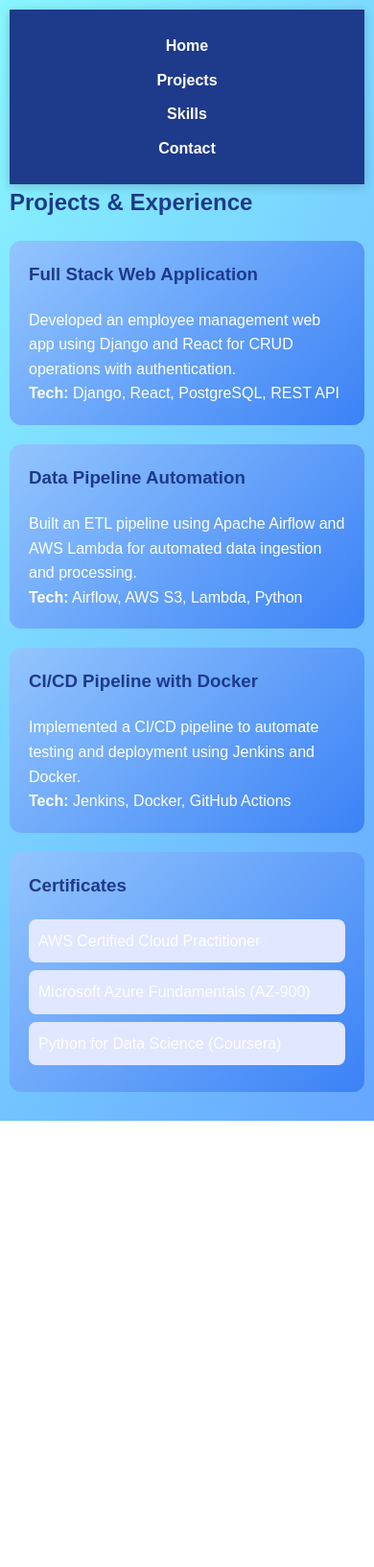
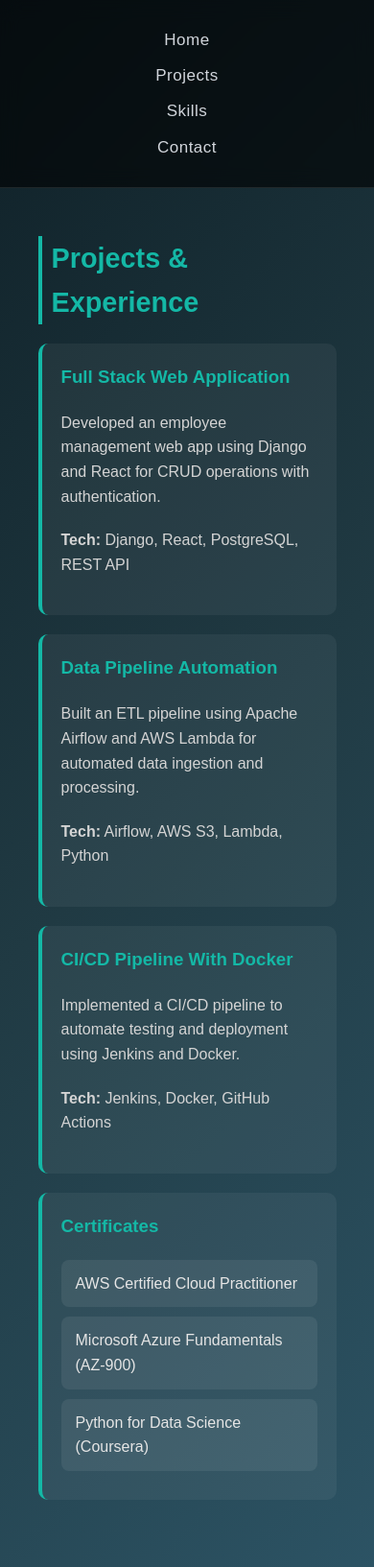
Before and after one commit to revathitech01-commits/Revathi-Portfolio, a plain HTML site: page projects.html in a window 390 px wide. Shown: the whole page at 96% size. Before the commit the page ends 1168 px from the top, so only its background shows below. Drawn offline with Linux system fonts and the light colour scheme.

Commit message:
Update style.css

```diff
--- a/style.css
+++ b/style.css
@@ -1,4 +1,4 @@
-/* --- Global Reset and Fonts --- */
+/* 🌙 Global Styling */
 * {
   margin: 0;
   padding: 0;
@@ -7,117 +7,152 @@
 
 body {
   font-family: 'Poppins', sans-serif;
-  background: linear-gradient(120deg, #89f7fe, #66a6ff);
-  color: #333;
+  background: linear-gradient(135deg, #0f2027, #203a43, #2c5364);
+  color: #eaeaea;
+  min-height: 100vh;
   line-height: 1.6;
+  overflow-x: hidden;
 }
 
-/* --- Navigation Bar --- */
+/* 🧭 Navigation Bar */
 nav {
-  background: #1E3A8A;
-  padding: 15px;
+  background: rgba(0, 0, 0, 0.6);
+  backdrop-filter: blur(10px);
   text-align: center;
-  box-shadow: 0 2px 10px rgba(0,0,0,0.2);
+  padding: 18px;
   position: sticky;
   top: 0;
-  z-index: 1000;
+  z-index: 100;
+  border-bottom: 1px solid rgba(255,255,255,0.1);
 }
 
 nav a {
-  color: white;
-  margin: 0 20px;
+  color: #d1d5db;
+  margin: 0 18px;
   text-decoration: none;
-  font-weight: 600;
-  transition: color 0.3s;
+  font-weight: 500;
+  font-size: 17px;
+  letter-spacing: 0.5px;
+  transition: 0.3s;
 }
 
 nav a:hover {
-  color: #FFD700;
+  color: #14b8a6; /* teal accent */
+  text-shadow: 0 0 8px #14b8a6;
 }
 
-/* --- Container Sections --- */
-div[id] {
+/* ✨ Main Content */
+.container {
+  width: 90%;
   max-width: 1000px;
-  margin: 50px auto;
-  background: white;
-  border-radius: 20px;
-  padding: 40px;
-  box-shadow: 0 8px 16px rgba(0,0,0,0.1);
-  transition: transform 0.3s;
+  margin: 80px auto;
+  padding: 10px 20px;
+  animation: fadeIn 1s ease-in-out;
 }
 
-div[id]:hover {
-  transform: translateY(-5px);
+@keyframes fadeIn {
+  from { opacity: 0; transform: translateY(15px); }
+  to { opacity: 1; transform: translateY(0); }
 }
 
-/* --- Headings --- */
+/* 🏷 Headings */
 h1, h2, h3 {
-  color: #1E3A8A;
+  color: #14b8a6;
+  margin-bottom: 20px;
+  text-transform: capitalize;
+}
+
+h1 {
+  font-size: 2.8rem;
+  color: #fff;
+}
+
+h2 {
+  font-size: 1.8rem;
+  border-left: 4px solid #14b8a6;
+  padding-left: 10px;
+}
+
+/* 📄 Paragraphs */
+p {
+  font-size: 1rem;
+  color: #d4d4d4;
   margin-bottom: 20px;
 }
 
-/* --- Buttons --- */
-a.button {
-  background: #1E3A8A;
-  color: white;
-  padding: 10px 20px;
-  border-radius: 8px;
+/* 🔘 Buttons */
+.button {
+  display: inline-block;
+  background: #14b8a6;
+  color: #0f172a;
+  padding: 10px 25px;
+  border-radius: 25px;
+  font-weight: 600;
   text-decoration: none;
-  display: inline-block;
-  transition: background 0.3s;
+  letter-spacing: 0.5px;
+  transition: 0.3s;
 }
 
-a.button:hover {
-  background: #2563EB;
+.button:hover {
+  background: #0d9488;
+  color: white;
+  transform: translateY(-2px);
+  box-shadow: 0 0 10px #14b8a6;
 }
 
-/* --- Skills List --- */
+/* 💼 Projects */
+.project-card {
+  background: rgba(255, 255, 255, 0.05);
+  border-left: 4px solid #14b8a6;
+  border-radius: 10px;
+  padding: 20px;
+  margin-bottom: 20px;
+  transition: 0.3s;
+}
+
+.project-card:hover {
+  transform: translateX(5px);
+  background: rgba(255,255,255,0.08);
+}
+
+/* 🧠 Skills List */
 ul {
-  list-style-type: none;
+  list-style: none;
+  margin-top: 20px;
 }
 
 ul li {
-  background: #E0E7FF;
-  margin: 8px 0;
-  padding: 10px;
+  background: rgba(255, 255, 255, 0.07);
+  padding: 12px 15px;
+  margin-bottom: 10px;
   border-radius: 8px;
+  color: #e5e5e5;
+  transition: 0.3s;
 }
 
-/* --- Project Cards --- */
-.project-card {
-  background: linear-gradient(135deg, #93C5FD, #3B82F6);
-  color: white;
-  border-radius: 12px;
-  padding: 20px;
-  margin-bottom: 20px;
-  cursor: pointer;
-  transition: transform 0.3s, box-shadow 0.3s;
+ul li:hover {
+  background: rgba(255, 255, 255, 0.12);
+  transform: translateX(5px);
 }
 
-.project-card:hover {
-  transform: scale(1.05);
-  box-shadow: 0 10px 20px rgba(0,0,0,0.2);
-}
-
-/* --- Contact Links --- */
-#contact a {
-  color: #1E3A8A;
-  font-weight: 600;
+/* 🔗 Contact Links */
+a {
+  color: #14b8a6;
   text-decoration: none;
 }
 
-#contact a:hover {
+a:hover {
   text-decoration: underline;
 }
 
-/* --- Responsive Design --- */
+/* 📱 Responsive */
 @media (max-width: 768px) {
-  body {
-    padding: 10px;
-  }
-
   nav a {
     display: block;
     margin: 10px 0;
   }
+
+  .container {
+    margin: 40px auto;
+  }
 }
```
